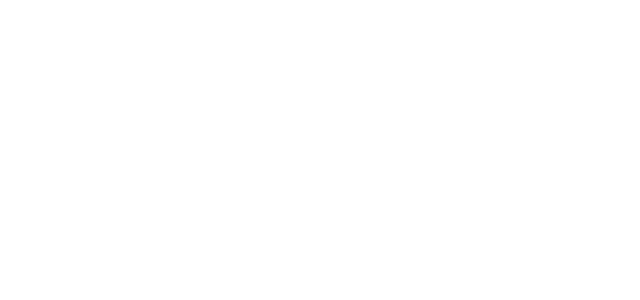
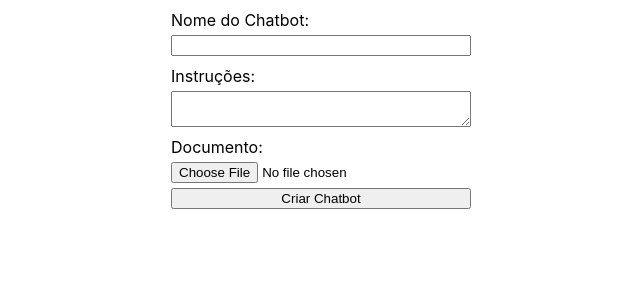
Before and after one commit to bennie10colado/chatbot-openai, a React (Create React App) app: page /create-bot in a window 1280 px wide. Shown: the top 300 px of the page, without its empty margins (319-959 px from the left). Built offline with nearby package versions, Linux system fonts and the light colour scheme.

Commit message:
installing react-router-dom and doing the basic of 3 mains pages of project: homepage, chatbotform and chatscreen(chat with the user)

```diff
--- a/package.json
+++ b/package.json
@@ -8,6 +8,7 @@
     "@testing-library/user-event": "^13.5.0",
     "react": "^18.2.0",
     "react-dom": "^18.2.0",
+    "react-router-dom": "^6.18.0",
     "react-scripts": "5.0.1",
     "web-vitals": "^2.1.4"
   },
--- a/src/App.js
+++ b/src/App.js
@@ -1,10 +1,18 @@
-import './App.css';
+import React from "react";
+import { BrowserRouter, Routes, Route } from "react-router-dom";
+import ChatbotForm from "./components/ChatbotForm";
+import ChatScreen from "./components/ChatScreen";
+import HomePage from "./pages/HomePage";
 
 function App() {
   return (
-    <div className="App">
-
-    </div>
+    <BrowserRouter>
+      <Routes>
+        <Route path="/" element={<HomePage />} />
+        <Route path="/create-bot" element={<ChatbotForm />} />
+        <Route path="/chat" element={<ChatScreen />} />
+      </Routes>
+    </BrowserRouter>
   );
 }
 
--- /dev/null
+++ b/src/components/ChatScreen.jsx
@@ -0,0 +1,44 @@
+import React, { useState } from 'react';
+import '../styles/ChatScreen.css';
+
+function ChatScreen() {
+  const [messages, setMessages] = useState([]);
+  const [input, setInput] = useState('');
+
+  const sendMessage = (e) => {
+    e.preventDefault();
+    if (input.trim() !== '') {
+      const newMessage = {
+        id: messages.length,
+        text: input,
+        sender: 'user'
+      };
+      setMessages([...messages, newMessage]);
+      setInput('');
+      // lógica para enviar a mensagem ao backend ou API
+    }
+  };
+
+  return (
+    <div className="chat-screen-container">
+      <div className="message-area">
+        {messages.map(message => (
+          <p key={message.id} className={`message ${message.sender}`}>
+            {message.text}
+          </p>
+        ))}
+      </div>
+      <form className="message-form" onSubmit={sendMessage}>
+        <input
+          type="text"
+          value={input}
+          onChange={(e) => setInput(e.target.value)}
+          className="message-input"
+        />
+        <button type="submit" className="send-button">Enviar</button>
+      </form>
+    </div>
+  );
+}
+
+export default ChatScreen;
--- /dev/null
+++ b/src/components/ChatbotForm.jsx
@@ -0,0 +1,40 @@
+import React, { useState } from 'react';
+import "../styles/ChatbotForm.css"
+
+function ChatbotForm() {
+  const [botName, setBotName] = useState('');
+  const [instructions, setInstructions] = useState('');
+  const [file, setFile] = useState(null);
+
+  const handleSubmit = (e) => {
+    e.preventDefault();
+
+  };
+
+  return (
+    <form onSubmit={handleSubmit} className="chatbot-form">
+      <label htmlFor="botName">Nome do Chatbot:</label>
+      <input
+        type="text"
+        id="botName"
+        value={botName}
+        onChange={(e) => setBotName(e.target.value)}
+      />
+      <label htmlFor="instructions">Instruções:</label>
+      <textarea
+        id="instructions"
+        value={instructions}
+        onChange={(e) => setInstructions(e.target.value)}
+      />
+      <label htmlFor="file">Documento:</label>
+      <input
+        type="file"
+        id="file"
+        onChange={(e) => setFile(e.target.files[0])}
+      />
+      <button type="submit">Criar Chatbot</button>
+    </form>
+  );
+}
+
+export default ChatbotForm;
--- /dev/null
+++ b/src/pages/HomePage.jsx
@@ -0,0 +1,19 @@
+import React from 'react';
+import { Link } from 'react-router-dom';
+import '../styles/HomePage.css';
+
+function HomePage() {
+  return (
+    <div className="homepage">
+      <header className="homepage-header">
+        <h1>Bem-vindo ao Sistema de Chatbot</h1>
+      </header>
+      <nav className="homepage-nav">
+        <Link to="/create-bot" className="nav-link">Criar Novo Chatbot</Link>
+        <Link to="/chat" className="nav-link">Conversar com o Chatbot</Link>
+      </nav>
+    </div>
+  );
+}
+
+export default HomePage;
--- /dev/null
+++ b/src/styles/ChatScreen.css
@@ -0,0 +1,51 @@
+.chat-screen-container {
+    display: flex;
+    flex-direction: column;
+    height: 100vh;
+    background-color: #f5f5f5;
+  }
+
+  .message-area {
+    flex-grow: 1;
+    padding: 20px;
+    overflow-y: auto;
+  }
+
+  .message {
+    margin: 5px 0;
+    padding: 10px;
+    border-radius: 10px;
+    display: inline-block;
+  }
+
+  .message.user {
+    background-color: #dcf8c6;
+    align-self: flex-end;
+  }
+
+  .message.bot {
+    background-color: #ffffff;
+    align-self: flex-start;
+  }
+
+  .message-form {
+    display: flex;
+    padding: 20px;
+  }
+
+  .message-input {
+    flex-grow: 1;
+    padding: 10px;
+    border-radius: 20px;
+    border: 1px solid #ddd;
+    margin-right: 10px;
+  }
+
+  .send-button {
+    padding: 10px 20px;
+    border-radius: 20px;
+    border: none;
+    background-color: #2b8aed;
+    color: white;
+    cursor: pointer;
+  }
--- /dev/null
+++ b/src/styles/ChatbotForm.css
@@ -0,0 +1,16 @@
+.chatbot-form {
+    display: flex;
+    flex-direction: column;
+    max-width: 300px;
+    margin: auto;
+  }
+
+  .chatbot-form label {
+    margin-top: 10px;
+  }
+
+  .chatbot-form input,
+  .chatbot-form textarea,
+  .chatbot-form button {
+    margin-top: 5px;
+  }
--- /dev/null
+++ b/src/styles/HomePage.css
@@ -0,0 +1,27 @@
+.homepage {
+    text-align: center;
+  }
+
+  .homepage-header {
+    background-color: #282c34;
+    min-height: 150px;
+    display: flex;
+    flex-direction: column;
+    align-items: center;
+    justify-content: center;
+    font-size: calc(10px + 2vmin);
+    color: white;
+  }
+
+  .homepage-nav {
+    margin-top: 20px;
+  }
+
+  .nav-link {
+    margin: 10px;
+    padding: 10px;
+    background-color: #61dafb;
+    color: #282c34;
+    text-decoration: none;
+    border-radius: 5px;
+  }
```
Also changed, not shown: 1 other file (tests, documents, lock files or other folders).
